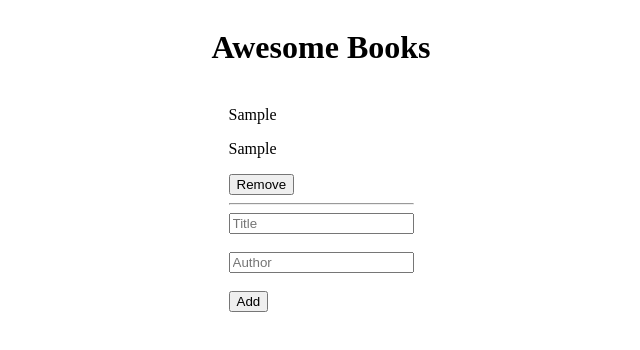
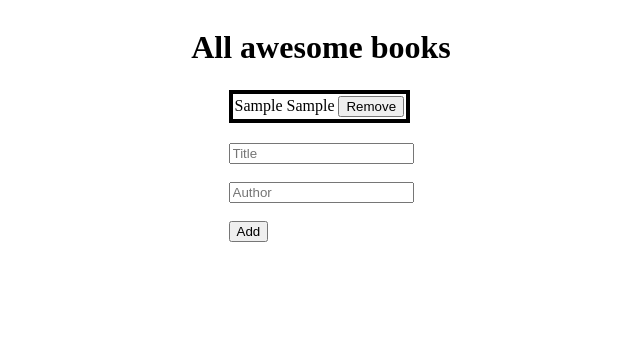
Before and after one commit to dlwub/Awesome-Books-with-Classes, a plain HTML site: page index.html in a window 1280 px wide. Both pictures are taken after typing "Sample", "Sample" into the empty fields and a click on the button "Add". Shown: the whole page, without its empty margins (319-959 px from the left). Drawn offline with Linux system fonts and the light colour scheme.

Commit message:
Update style.css

```diff
--- a/index.html
+++ b/index.html
@@ -11,12 +11,12 @@
   </head>
   <body>
     <div class="container">
-      <header>
-        <h1>Awesome Books</h1>
+      <header class="header">
+        <h1>All awesome books</h1>
       </header>
       <main>
-        <div id="books-list">
-        </div>
+        <table id="books-list">
+        </table>
 
         <form id="book-form" action="/" method="post">
           <input id="title-input" type="text" placeholder="Title" name="title"><br/><br/>
--- a/index.js
+++ b/index.js
@@ -8,8 +8,6 @@ class Book {
 
 	constructor() {
 		this.getLocalStorage()
-		console.log("creating book object")
-		console.log(this.booksArray)
 	}
 
 	inArray(id) {
@@ -52,10 +50,11 @@ class Book {
 		//if (title && author)
 		const div = document.createElement('div');
 		div.innerHTML = `
-		<p>${book.Title}</p>
-		<p>${book.Author}</p>
-		<button id="${book.Title}" type="submit" onclick= book.removeBook(this.id)>Remove</button>
-		<hr>
+		<tr class="table-row" style="color:red">
+			<td class="title-col" >${book.Title}</td>
+			<td class="author-col">${book.Author}</td>
+			<td class="btn-col"><button id="${book.Title}" type="submit" onclick= book.removeBook(this.id)>Remove</button></td>
+		</tr>
 		`
 		bookList.appendChild(div);
 	}
@@ -98,3 +97,5 @@ bookForm.addEventListener('submit', (e) => {
 	titleForm.value = "";
 	authorForm.value = "";
 });
+
+document.querySelector('.table-row').style.backgroundColor = 'red';
--- a/style.css
+++ b/style.css
@@ -1,6 +1,32 @@
 .container {
-  display: flex;
-  flex-direction: column;
-  gap: 2px;
-  align-items: center;
+	display: flex;
+	flex-direction: column;
+	gap: 2px;
+	align-items: center;
 }
+
+table {
+	border: 4px solid #000;
+}
+
+.table-row {
+	padding-top: 10px;
+	padding-bottom: 10px;
+	background: blue;
+}
+
+#title-input {
+	margin-top: 20px;
+}
+
+table .author-col {
+	text-align: center;
+}
+
+table .btn-col {
+	text-align: right;
+}
+
+tr:nth-child(even) {
+	background-color: #dddddd;
+}
```
